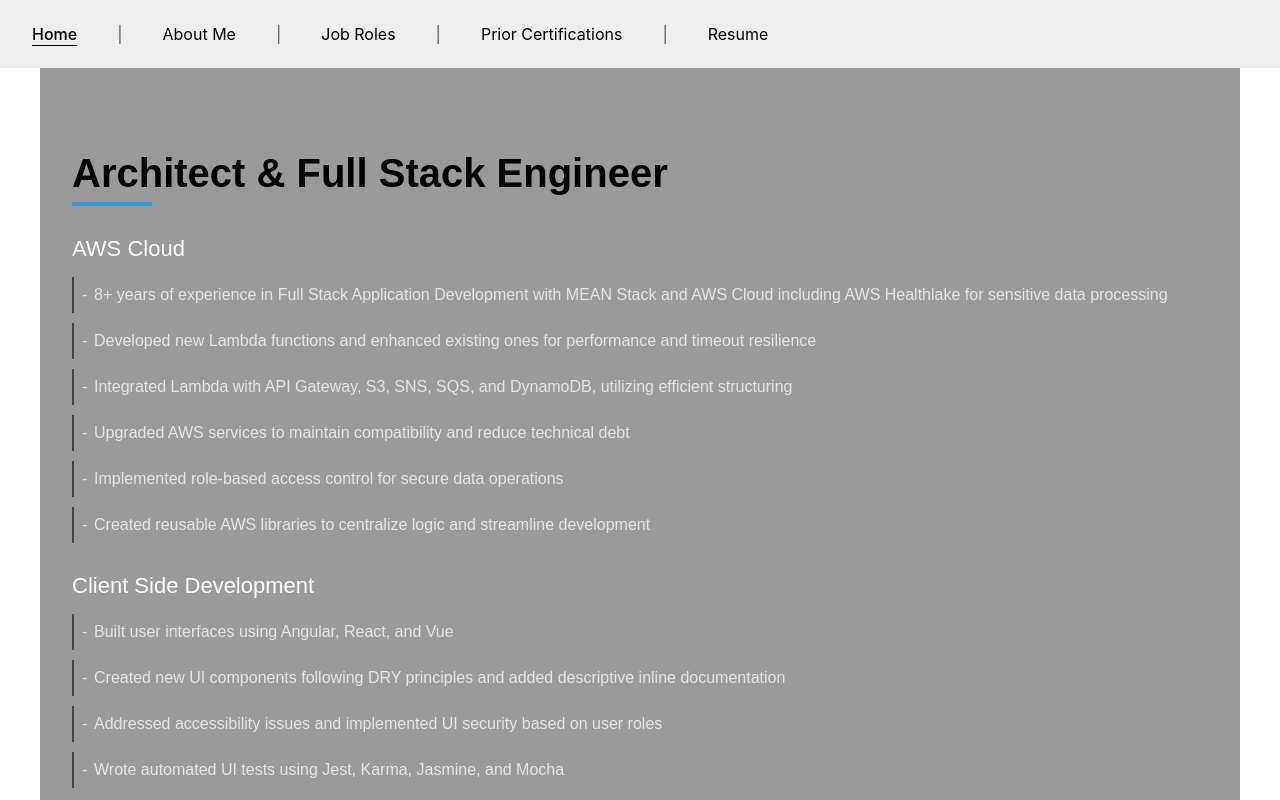
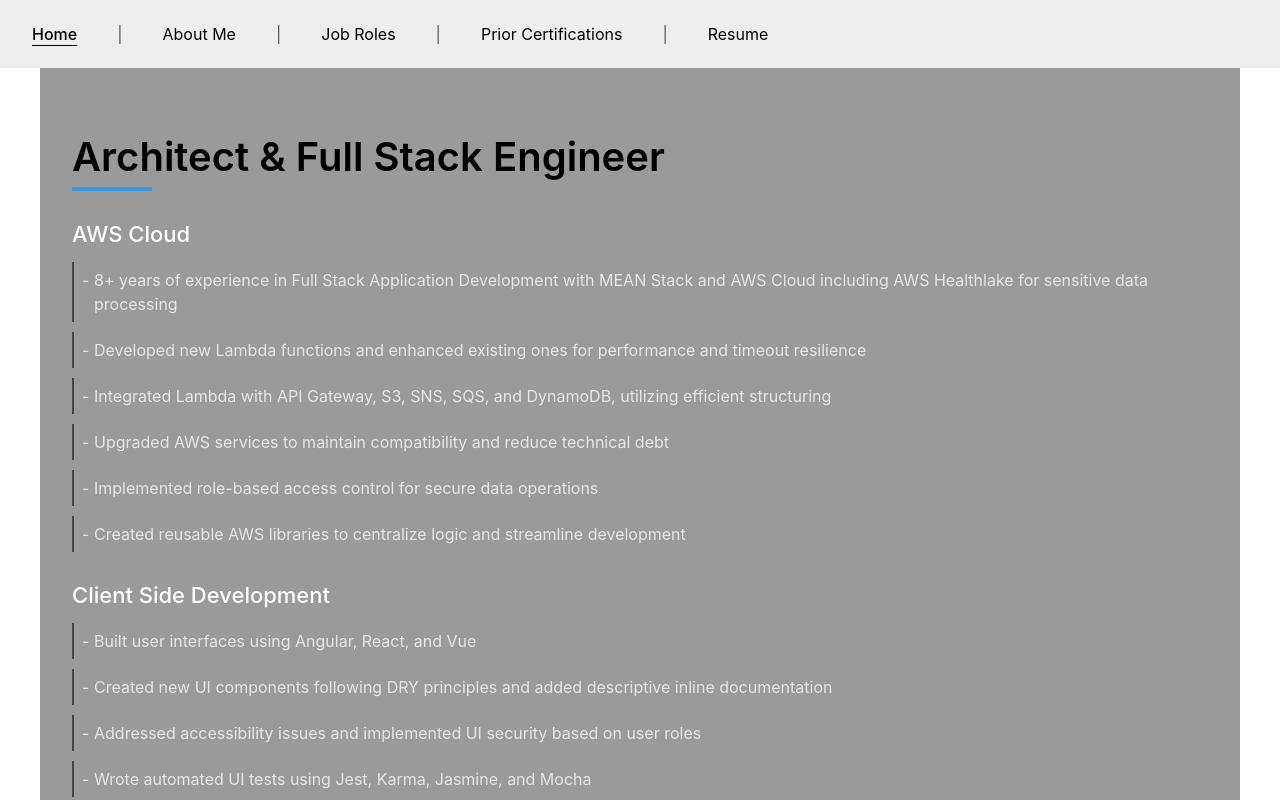
Before and after one commit to qwtj/chrishkane.com, a React (Create React App) app: page / in a window 1280 px wide. Shown: the top 800 px of the page. Built offline with nearby package versions, Linux system fonts and the light colour scheme.

Commit message:
Refactor Home section styles
Restructured the Home section's CSS for better organization.

- Improved readability by grouping related styles.
- Added comments to clarify the purpose of each section.
- Ensured consistent spacing and indentation.

```diff
--- a/src/features/Home.css
+++ b/src/features/Home.css
@@ -1,13 +1,12 @@
-/* Roles.css */
-
-/* Main container styles */
+/* Home Section Styles */
 .skills-container {
   max-width: 1200px;
   margin: 0 auto;
-    padding: 5.2rem 2rem;
-    font-family: 'Arial', sans-serif;
+  padding: 4rem 2rem;
   color: #e6e6e6;
-    background-color: var(--color-background-secondary); /* Match dark background */
+  background-color: var(
+    --color-background-secondary
+  ); /* Match dark background */
 }
 
 /* Main heading */
@@ -30,7 +29,6 @@
   height: 4px;
   background: var(--color-header-drop-line); /* Blue accent color */
 }
-
 
 /* Section container */
 .skill-section {
```
Lines whose indentation alone changed are shown as unchanged.
